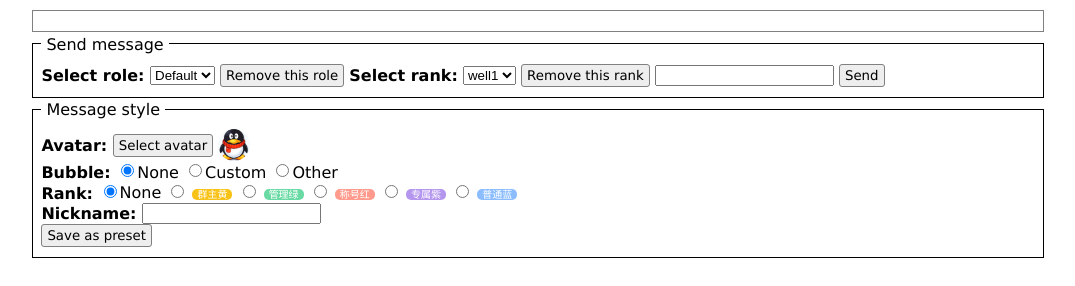
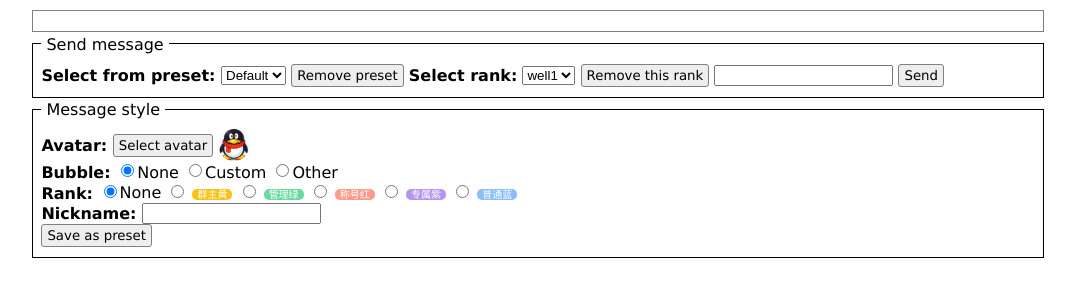
Before and after one commit to TengGit/qq-simulator, a plain HTML site: page index.html in a window 1280 px wide. Shown: the whole page, without its empty margins (102-1177 px from the left). Drawn offline with Linux system fonts and the light colour scheme.

Commit message:
Rename labels

```diff
--- a/index.html
+++ b/index.html
@@ -16,9 +16,9 @@
     <div class="frame-container">
       <div class="frame-title">Send message</div>
       <form id="send-message" class="control-group">
-        <label for="role" class="input-name">Select role: </label>
+        <label for="role" class="input-name">Select from preset: </label>
         <select name="role" id="role"></select>
-        <input type="button" name="remove-role" id="remove-role" value="Remove this role" class="button">
+        <input type="button" name="remove-role" id="remove-role" value="Remove preset" class="button">
         <label for="rank" class="input-name">Select rank:</label>
         <select name="rank" id="rank"></select>
         <input type="button" name="remove-rank" id="remove-rank" value="Remove this rank" class="button">
```
